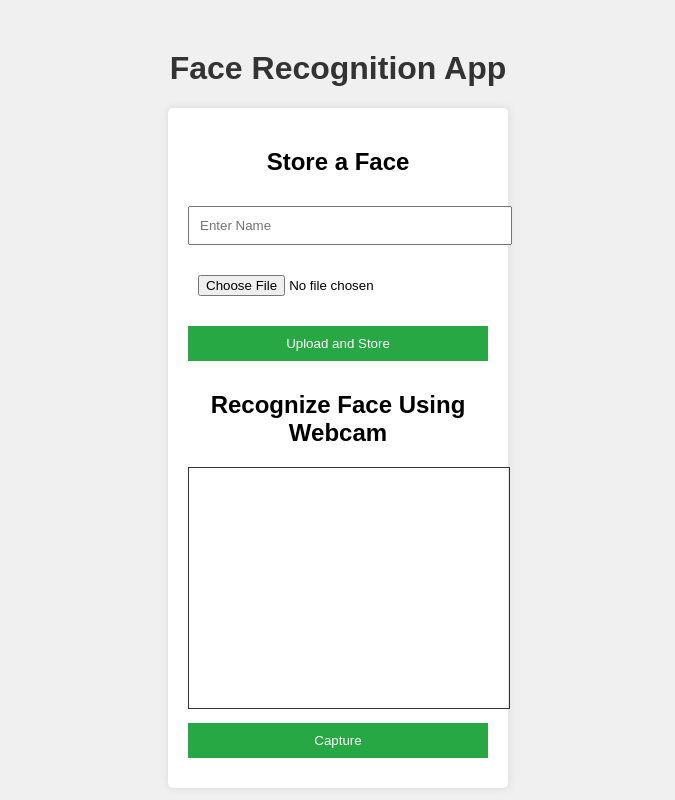
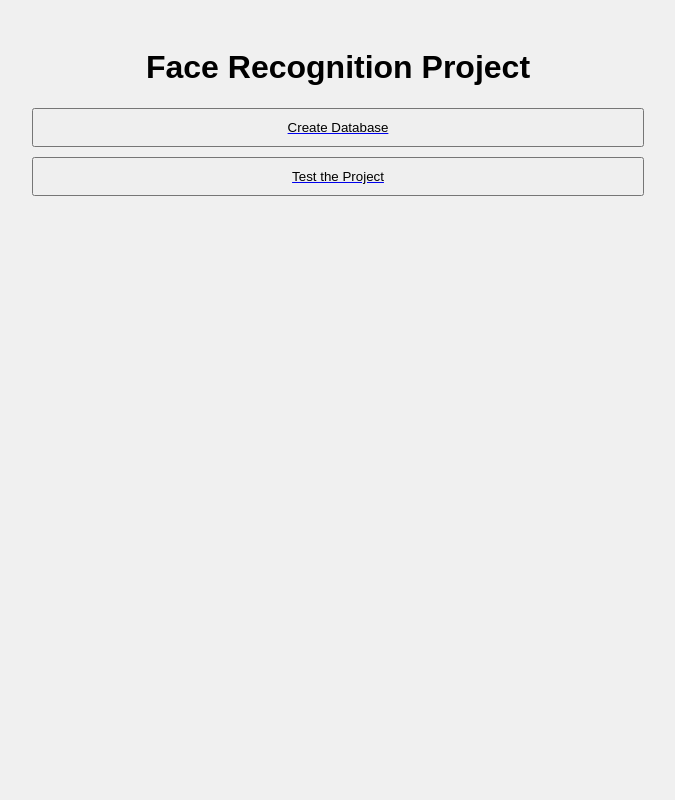
Before and after one commit to thississid/facerecognitionappflask, a Flask app: page / in a window 1280 px wide. Shown: the whole page, without its empty margins (302-977 px from the left). Run offline with Flask 2, Linux system fonts and the light colour scheme.

Commit message:
New ui and other stuff

```diff
--- a/app.py
+++ b/app.py
@@ -1,108 +1,167 @@
-from flask import Flask, render_template, request, flash, redirect, url_for
-from werkzeug.utils import secure_filename  # Import secure_filename
+from flask import Flask, render_template, request, flash, redirect, url_for, session
 import os
 import sqlite3
 import cv2
 import numpy as np
 import face_recognition
+from werkzeug.utils import secure_filename  # Add this import
 import base64
+
 
 app = Flask(__name__)
 app.config['UPLOAD_FOLDER'] = 'uploads'
 app.config['SECRET_KEY'] = 'your_secret_key'
 
-# Database setup
+
+# Initialize Database
 def init_db():
     conn = sqlite3.connect('database.db')
     c = conn.cursor()
     c.execute('''
-        CREATE TABLE IF NOT EXISTS faces (
+        CREATE TABLE IF NOT EXISTS students (
             id INTEGER PRIMARY KEY AUTOINCREMENT,
             name TEXT NOT NULL,
+            age INTEGER NOT NULL,
+            gpa REAL NOT NULL,
             encoding BLOB NOT NULL
         )
     ''')
     conn.commit()
     conn.close()
 
+
 @app.route('/')
 def index():
-    return render_template('index.html')
+    return render_template('home.html')
 
-# Upload and store face image in DB
-@app.route('/upload', methods=['POST'])
-def upload_file():
-    if 'file' not in request.files:
-        flash('No file part')
-        return redirect(request.url)
 
-    file = request.files['file']
+@app.route('/create', methods=['GET', 'POST'])
+def create():
+    if request.method == 'POST':
+        name = request.form['name']
+        age = request.form['age']
+        gpa = request.form['gpa']
 
-    if file.filename == '':
-        flash('No selected file')
-        return redirect(request.url)
+        if 'file' not in request.files:
+            flash('No file part')
+            return redirect(request.url)
 
-    if file:
-        # Save the uploaded file
-        filename = secure_filename(file.filename)
-        file_path = os.path.join(app.config['UPLOAD_FOLDER'], filename)
-        file.save(file_path)
+        file = request.files['file']
 
-        # Load the image and create the face encoding
-        image = face_recognition.load_image_file(file_path)
-        encodings = face_recognition.face_encodings(image)
+        if file.filename == '':
+            flash('No selected file')
+            return redirect(request.url)
 
-        if encodings:
-            # Store the encoding in the database
-            encoding = encodings[0].tobytes()  # Convert to bytes
-            conn = sqlite3.connect('database.db')
-            c = conn.cursor()
-            c.execute("INSERT INTO faces (name, encoding) VALUES (?, ?)", (filename, encoding))
-            conn.commit()
-            conn.close()
-            flash('File uploaded and face encoded successfully.')
+        if file:
+            filename = secure_filename(file.filename)
+            file_path = os.path.join(app.config['UPLOAD_FOLDER'], filename)
+            file.save(file_path)
+
+            image = face_recognition.load_image_file(file_path)
+            encodings = face_recognition.face_encodings(image)
+
+            if encodings:
+                encoding = encodings[0].tobytes()
+                conn = sqlite3.connect('database.db')
+                c = conn.cursor()
+                c.execute("INSERT INTO students (name, age, gpa, encoding) VALUES (?, ?, ?, ?)",
+                          (name, age, gpa, encoding))
+                conn.commit()
+                conn.close()
+                flash('Student added successfully.')
+            else:
+                flash('No face found in the image.')
+
+    return render_template('create.html')
+
+@app.route('/test', methods=['GET', 'POST'])
+def test():
+    if request.method == 'POST':
+        # Extract base64-encoded image data from the form
+        image_data = request.form['image_data']
+        image_data = image_data.split(",")[1]  # Remove the data type part
+
+        # Decode the base64 string and convert to NumPy array
+        img_bytes = base64.b64decode(image_data)
+        nparr = np.frombuffer(img_bytes, np.uint8)
+        img_np = cv2.imdecode(nparr, cv2.IMREAD_COLOR)  # Convert to OpenCV format
+
+        # Get face encodings for the uploaded image
+        unknown_encoding = face_recognition.face_encodings(img_np)
+
+        # If no face is found, display a message
+        if len(unknown_encoding) == 0:
+            flash('No face found in the image!')
+            return redirect(url_for('test'))
+
+        unknown_encoding = unknown_encoding[0]  # Use the first encoding
+
+        # Retrieve all known students' encodings from the database
+        conn = sqlite3.connect('database.db')
+        c = conn.cursor()
+        c.execute("SELECT name, age, gpa, encoding FROM students")
+        results = c.fetchall()
+        conn.close()
+
+        # Convert the known encodings back to NumPy arrays (they must have 128 dimensions)
+        known_encodings = []
+        for name, age, gpa, enc in results:
+            try:
+                enc_array = np.frombuffer(enc, dtype=np.float64)
+                if enc_array.shape[0] == 128:  # Ensure the encoding has the right shape
+                    known_encodings.append((name, age, gpa, enc_array))
+                else:
+                    print(f"Skipped an encoding with incorrect shape: {enc_array.shape}")
+            except Exception as e:
+                print(f"Error converting encoding: {e}")
+
+        # Extract just the face encodings for comparison
+        known_face_encodings = [enc[3] for enc in known_encodings]
+
+        # Check if the face matches any known encodings
+        matches = face_recognition.compare_faces(known_face_encodings, unknown_encoding)
+
+        # Default values for unknown faces
+        name, age, gpa = "Unknown", None, None
+
+        if True in matches:
+            # Get the index of the matched face and retrieve the details
+            match_index = matches.index(True)
+            name, age, gpa = known_encodings[match_index][:3]
         else:
-            flash('No face found in the image.')
+            # Store the face encoding in session for later use (if unknown)
+            session['unknown_encoding'] = unknown_encoding.tolist()  # Convert array to list for session storage
+            session['img_data'] = image_data  # Store the image data
+            return render_template('results.html', name="Unknown", age=None, gpa=None, add_to_db=True)
 
+        return render_template('results.html', name=name, age=age, gpa=gpa, add_to_db=False)
+
+    return render_template('test.html')
+
+@app.route('/add_to_db', methods=['POST'])
+def add_to_db():
+    # Get the form data and the stored face encoding
+    name = request.form['name']
+    age = request.form['age']
+    gpa = request.form['gpa']
+    encoding = np.array(session.get('unknown_encoding')).tobytes()  # Convert back to bytes
+
+    # Insert the new person's details and encoding into the database
+    conn = sqlite3.connect('database.db')
+    c = conn.cursor()
+    c.execute("INSERT INTO students (name, age, gpa, encoding) VALUES (?, ?, ?, ?)",
+              (name, age, gpa, encoding))
+    conn.commit()
+    conn.close()
+
+    # Clear the session data after adding to the database
+    session.pop('unknown_encoding', None)
+    session.pop('image_data', None)
+
+    flash(f'{name} added successfully to the database.')
     return redirect(url_for('index'))
 
-# Recognize face from webcam image
-@app.route('/recognize_webcam', methods=['POST'])
-def recognize_webcam():
-    # Capture base64 image from webcam
-    image_data = request.form['image_data']
-    # Decode base64 image
-    image_data = image_data.split(",")[1]
-    img_bytes = base64.b64decode(image_data)
 
-    # Convert to numpy array for OpenCV and face_recognition processing
-    nparr = np.frombuffer(img_bytes, np.uint8)
-    img_np = cv2.imdecode(nparr, cv2.IMREAD_COLOR)
-
-    unknown_encoding = face_recognition.face_encodings(img_np)
-
-    if len(unknown_encoding) == 0:
-        flash('No face found in the image!')
-        return redirect(url_for('index'))
-
-    unknown_encoding = unknown_encoding[0]
-
-    # Compare with known encodings in the database
-    conn = sqlite3.connect('database.db')
-    c = conn.cursor()
-    c.execute("SELECT name, encoding FROM faces")
-    results = c.fetchall()
-    conn.close()
-
-    known_encodings = [(name, np.frombuffer(enc)) for name, enc in results]
-    matches = face_recognition.compare_faces([enc[1] for enc in known_encodings], unknown_encoding)
-
-    name = "Unknown"
-    if True in matches:
-        match_index = matches.index(True)
-        name = known_encodings[match_index][0]
-
-    return render_template('results.html', name=name)
 
 if __name__ == "__main__":
     init_db()
--- a/static/css/style.css
+++ b/static/css/style.css
@@ -1,49 +1,41 @@
 body {
     font-family: Arial, sans-serif;
     background-color: #f0f0f0;
+    padding: 20px;
+}
+
+h1 {
     text-align: center;
-    margin-top: 50px;
 }
 
 .container {
-    background-color: #fff;
-    padding: 20px;
-    border-radius: 5px;
-    box-shadow: 0px 0px 10px rgba(0, 0, 0, 0.1);
-    width: 300px;
+    width: 50%;
     margin: 0 auto;
 }
 
-h1 {
-    color: #333;
+.button {
+    display: block;
+    width: 100%;
+    padding: 15px;
+    background-color: #4CAF50;
+    color: white;
+    text-align: center;
+    margin-bottom: 10px;
+    text-decoration: none;
+}
+
+.button:hover {
+    background-color: #45a049;
 }
 
 input, button {
+    display: block;
+    width: 100%;
+    padding: 10px;
     margin: 10px 0;
-    padding: 10px;
-    width: 100%;
-}
-
-button {
-    background-color: #28a745;
-    color: white;
-    border: none;
-    cursor: pointer;
-}
-
-button:hover {
-    background-color: #218838;
 }
 
 .flashes {
     color: red;
     list-style-type: none;
 }
-
-#camera video {
-    border: 1px solid #333;
-}
-
-#submitBtn {
-    background-color: #007bff;
-}
--- a/static/js/capture.js
+++ b/static/js/capture.js
@@ -1,23 +1,28 @@
-window.onload = function() {
-    const video = document.getElementById('video');
-    const canvas = document.getElementById('canvas');
-    const snap = document.getElementById('snap');
-    const submitBtn = document.getElementById('submitBtn');
-    const imageDataField = document.getElementById('image_data');
+// capture.js
+window.onload = function () {
+    var video = document.getElementById('video');
+    var canvas = document.getElementById('canvas');
+    var snap = document.getElementById('snap');
+    var submitBtn = document.getElementById('submitBtn');
+    var imageData = document.getElementById('image_data');
 
-    // Get access to the webcam
-    if (navigator.mediaDevices && navigator.mediaDevices.getUserMedia) {
-        navigator.mediaDevices.getUserMedia({ video: true }).then(function(stream) {
+    // Get access to the camera
+    navigator.mediaDevices.getUserMedia({ video: true })
+        .then(function (stream) {
             video.srcObject = stream;
-            video.play();
+        })
+        .catch(function (err) {
+            console.log("An error occurred: " + err);
         });
-    }
 
-    // Trigger photo capture
-    snap.addEventListener('click', function() {
-        canvas.getContext('2d').drawImage(video, 0, 0, 320, 240);
-        const dataURL = canvas.toDataURL('image/png');
-        imageDataField.value = dataURL;
-        submitBtn.style.display = 'block';
+    // Trigger photo take
+    snap.addEventListener("click", function () {
+        var context = canvas.getContext('2d');
+        canvas.style.display = 'block';
+        context.drawImage(video, 0, 0, 320, 240);
+
+        var dataURL = canvas.toDataURL('image/png');
+        imageData.value = dataURL; // Set the hidden input with the base64 data
+        submitBtn.style.display = 'block'; // Show submit button
     });
 };
--- /dev/null
+++ b/templates/home.html
@@ -0,0 +1,16 @@
+<!DOCTYPE html>
+<html lang="en">
+<head>
+    <meta charset="UTF-8">
+    <meta name="viewport" content="width=device-width, initial-scale=1.0">
+    <link rel="stylesheet" href="{{ url_for('static', filename='css/style.css') }}">
+    <title>Face Recognition Home</title>
+</head>
+<body>
+    <div class="container">
+        <h1>Face Recognition Project</h1>
+        <a href="/create"><button>Create Database</button></a>
+        <a href="/test"><button>Test the Project</button></a>
+    </div>
+</body>
+</html>
```
Also changed, not shown: templates/create.html (added, +29 -0 lines), templates/recognize_webcam.html (deleted, +0 -12 lines), templates/results.html (+19 -4 lines), templates/test.html (added, +32 -0 lines), database.db, students.db (added), uploads/1.jpg (added), uploads/123.jpg (added), uploads/IMG_0343.JPG (added), uploads/IMG_0344.JPG (added), uploads/IMG_0345.JPG (added), uploads/IMG_0346.JPG (added), 2 other files.
